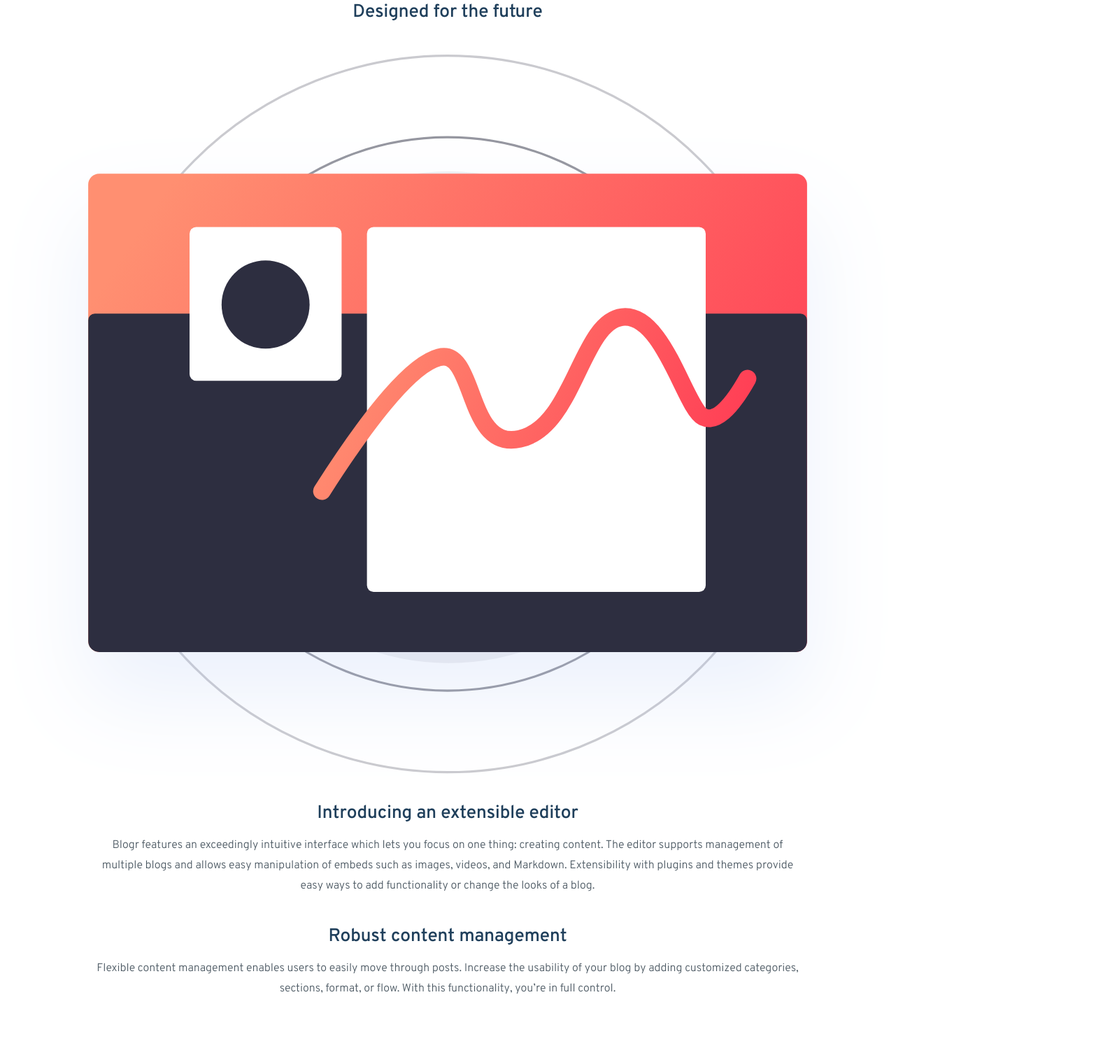
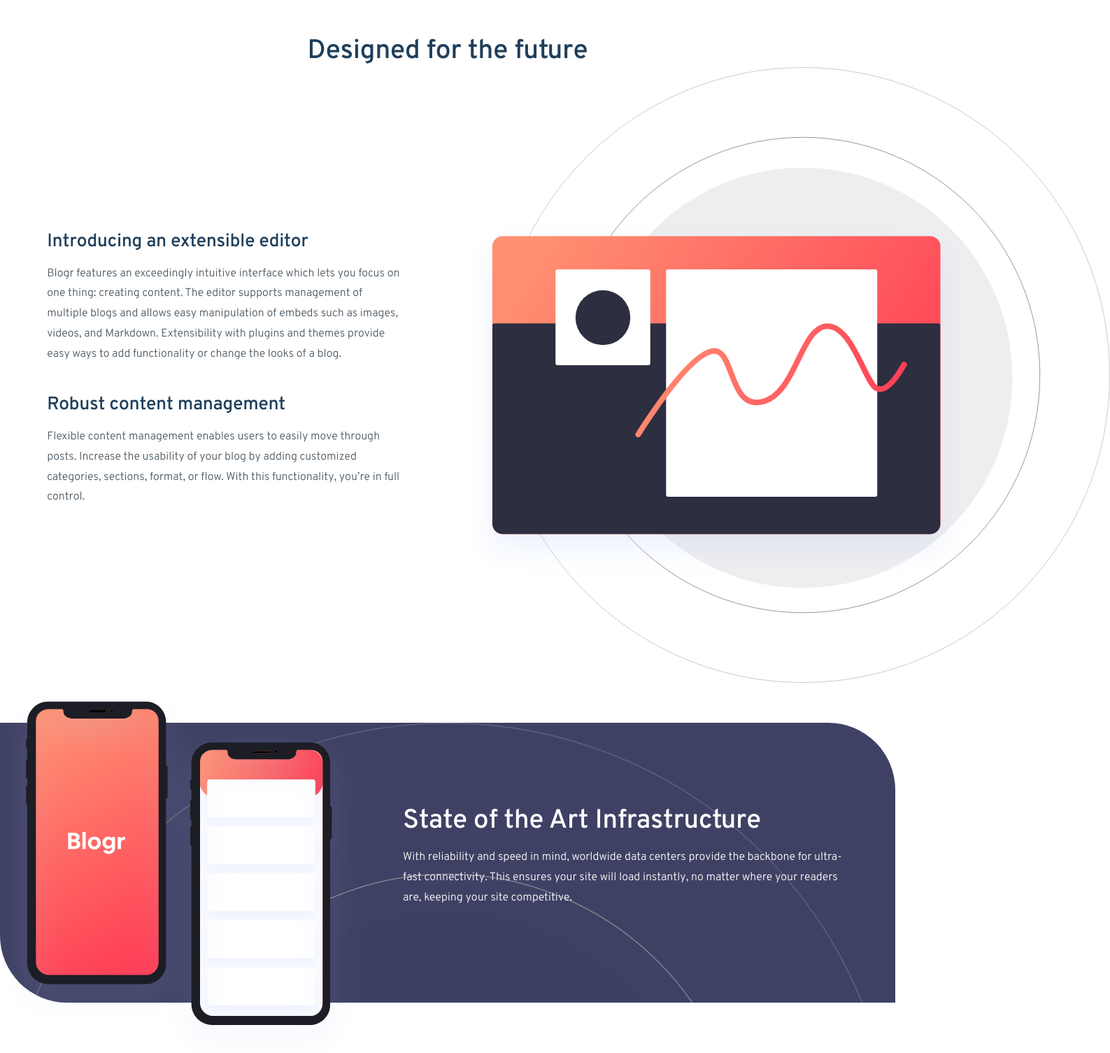
Before and after one commit to MishaHernandez/blogr-landing-page, a website built with webpack: page src/index.html in a window 1280 px wide. Shown: the part 695-2200 px from the top of the page at 70% size, 1587 px wide, since content can reach past the window. Built offline with nearby package versions, Linux system fonts and the light colour scheme.

Commit message:
added main styles for desktop.

```diff
--- a/src/index.html
+++ b/src/index.html
@@ -86,10 +86,15 @@
   </header>
 
   <main>
+    <h2 class="main__subtitle">Designed for the future</h2>
+
     <div class="main__section">
-      <h2 class="main__subtitle">Designed for the future</h2>
-      <img class="main__illustration" src="./images/illustration-editor-mobile.svg" alt="">
+      <picture class="main__picture main__picture--one">
+        <source media="(min-width: 1200px)" srcset="./images/illustration-editor-desktop.svg">
+        <img class="main__illustration main__illustration--one" src="./images/illustration-editor-mobile.svg" alt="illustration editor">
+      </picture>
 
+      <div class="main__content main__content--one">
         <article class="main__article">
           <h2 class="main__article-title">Introducing an extensible editor</h2>
           <p class="main__article-paragraph">
@@ -108,6 +113,7 @@
           </p>
         </article>
       </div>
+    </div>
 
     <div class="main__section main__section--large">
       <img class="main__illustration main__illustration--large" src="./images/illustration-phones.svg" alt="">
@@ -122,8 +128,12 @@
     </div>
 
     <div class="main__section">
-      <img class="main__illustration" src="./images/illustration-laptop-mobile.svg" alt="">
+      <picture class="main__picture main__picture--two">
+        <source media="(min-width: 1200px)" srcset="./images/illustration-laptop-desktop.svg">
+        <img class="main__illustration main__illustration--three" src="./images/illustration-laptop-mobile.svg" alt="illustration laptop">
+      </picture>
 
+      <div class="main__content main__content--two">
         <article class="main__article">
           <h2 class="main__article-title">Free, open, simple</h2>
           <p class="main__article-paragraph">
@@ -140,6 +150,7 @@
             capable of producing even the most complicated sites.
           </p>
         </article>
+      </div>
     </div>
   </main>
 
--- a/src/js/index.js
+++ b/src/js/index.js
@@ -9,9 +9,9 @@
 // import iconArrowLight from "../images/icon-arrow-light.svg";
 import iconClose from "../images/icon-close.svg";
 import iconHamburger from "../images/icon-hamburger.svg";
-// import illustrationEditorDesktop from "../images/illustration-editor-desktop.svg";
+// import "../images/illustration-editor-desktop.svg";
 import "../images/illustration-editor-mobile.svg";
-// import illustrationLaptopDesktop from "../images/illustration-laptop-desktop.svg";
+// import "../images/illustration-laptop-desktop.svg";
 import "../images/illustration-laptop-mobile.svg";
 import "../images/illustration-phones.svg";
 
--- /dev/null
+++ b/src/scss/components/articles.scss
@@ -0,0 +1,50 @@
+.main {
+    &__content {
+        @include desktop-up {
+            width: 50%;
+
+            &--one {
+                order: 1;
+            }
+            // &--two { }
+        }
+    }
+
+    &__article {
+        width: 79%;
+        text-align: center;
+        margin-left: auto;
+        margin-right: auto;
+        margin-bottom: 2.72rem;
+        @include desktop-up {
+            text-align: left;
+        }
+
+        &--large {
+            @include desktop-up {
+                width: 50%;
+                margin-bottom: 0;
+            }
+        }
+
+        &-title {
+            margin-bottom: 1rem;
+            color: $headings;
+
+            &--large {
+                font-size: 38px;
+                color: $text;
+                margin-top: 0;
+            }
+        }
+
+        &-paragraph {
+            line-height: 1.8;
+            color: $body-copy;
+
+            &--large {
+                color: $text;
+            }
+        }
+    }
+}
--- a/src/scss/generic/base.scss
+++ b/src/scss/generic/base.scss
@@ -6,6 +6,7 @@
     font-family: 'Overpass';
     font-weight: 300;
     font-size: 16px;
+    overflow-x: hidden;
 }
 
 h2 {
--- a/src/scss/layouts/content.scss
+++ b/src/scss/layouts/content.scss
@@ -4,17 +4,32 @@
         margin-top: 6.6875rem;
         margin-bottom: 2.8rem;
         color: $headings;
+        @include desktop-up {
+            margin-top: 9.75rem;
+            font-size: 2.4rem;
+            margin-bottom: 0;
         }
-    &__illustration--large {
-        position: absolute;
-        top: -180px;
     }
+
     &__section {
         &:nth-of-type(1) {
             margin-bottom: 16.2rem;
+            @include desktop-up {
+                margin-bottom: 3.2rem;
             }
         }
-    &__section--large {
+        &:nth-of-type(3) {
+            @include desktop-up {
+                margin-bottom: 7.5rem;
+            }
+        }
+
+        @include desktop-up {
+            display: flex;
+            align-items: center;
+        }
+
+        &--large {
             position: relative;
             background-color: $very-dark-desaturated-blue;
             background-image: url('../images/bg-pattern-circles.svg');
@@ -24,32 +39,52 @@
             padding-top: 14.2rem;
             padding-bottom: 4.25rem;
             margin-bottom: 4rem;
-    }
-    &__article {
-        width: 79%;
-        text-align: center;
-        margin-left: auto;
-        margin-right: auto;
-        margin-bottom: 2.72rem;
 
-        &-title {
-            margin-bottom: 1rem;
-            color: $headings;
-        }
-        &-title--large {
-            font-size: 38px;
-            color: $text;
-            margin-top: 0;
-        }
-        &-paragraph {
-            line-height: 1.8;
-            color: $body-copy;
-        }
-        &-paragraph--large {
-            color: $text;
+            @include desktop-up {
+                padding-top: 0;
+                padding-bottom: 0;
+                height: 400px;
+                margin-bottom: 7.3rem;
             }
         }
-    // &__article--large {
-    //     background-color: $very-dark-desaturated-blue;
-    // }
     }
+    &__picture {
+        @include desktop-up {
+            position: relative;
+            width: 50%;
+
+            &--one {
+                order: 2;
+                right: -1.5rem;
+            }
+            &--two {
+                left: -17.3rem;
+            }
+        }
+    }
+    // --------------------------------------------
+    &__illustration {
+        &--one{
+            @include desktop-up {
+                width: auto;
+                height: 880px;
+            }
+        }
+        &--three {
+            @include desktop-up {
+                width: auto;
+                height: 780px;
+            }
+        }
+        &--large {
+            position: absolute;
+            top: -180px;
+
+            @include desktop-up {
+                position: relative;
+                top: 1.25rem;
+                width: 40%; /* test */
+            }
+        }
+    }
+}
--- a/src/scss/main.scss
+++ b/src/scss/main.scss
@@ -8,5 +8,6 @@
 @import 'components/menu';
 @import 'components/buttons';
 @import 'layouts/content';
+@import 'components/articles';
 @import 'layouts/footer';
 @import 'layouts/hooks';
```
Lines whose indentation alone changed are shown as unchanged.
